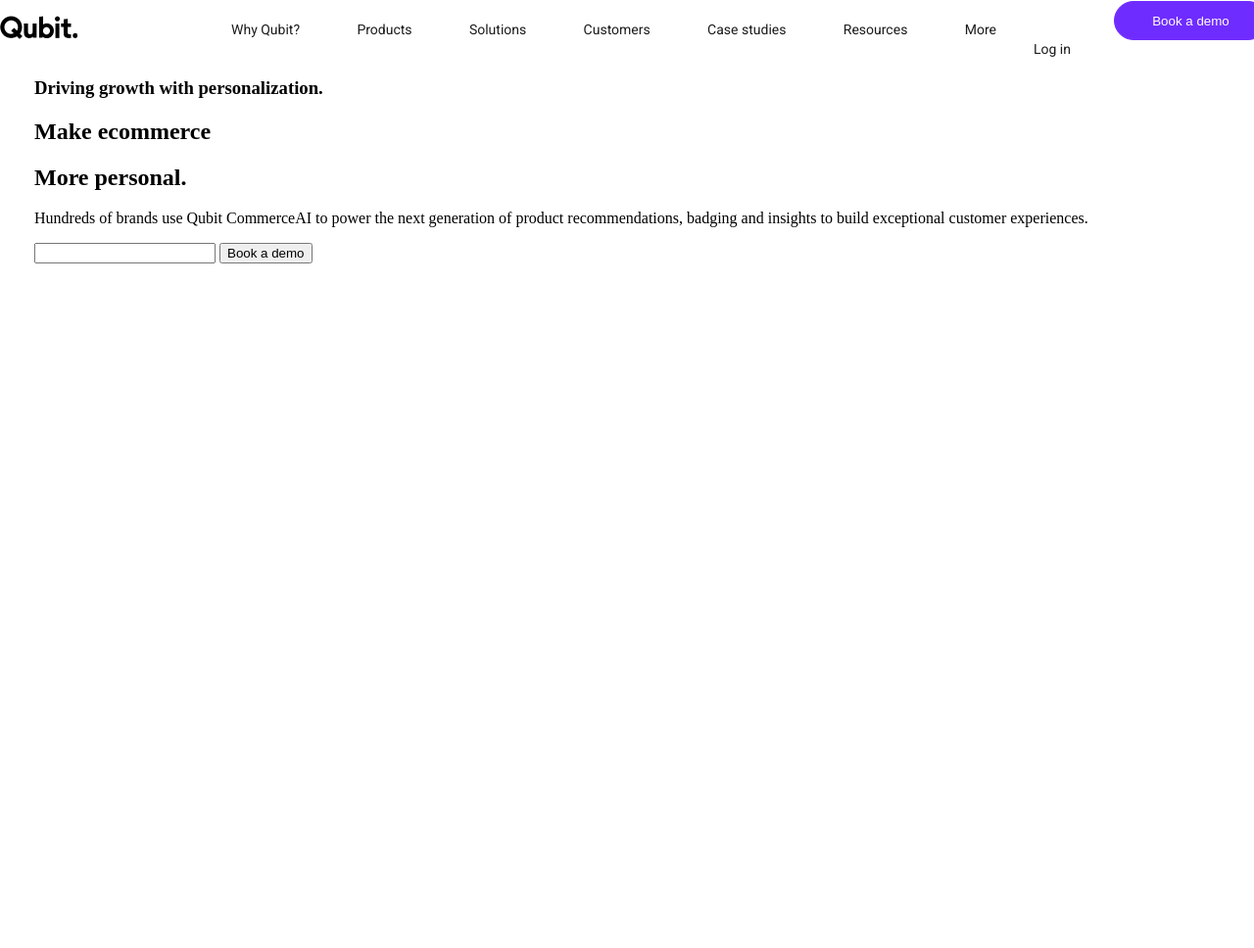
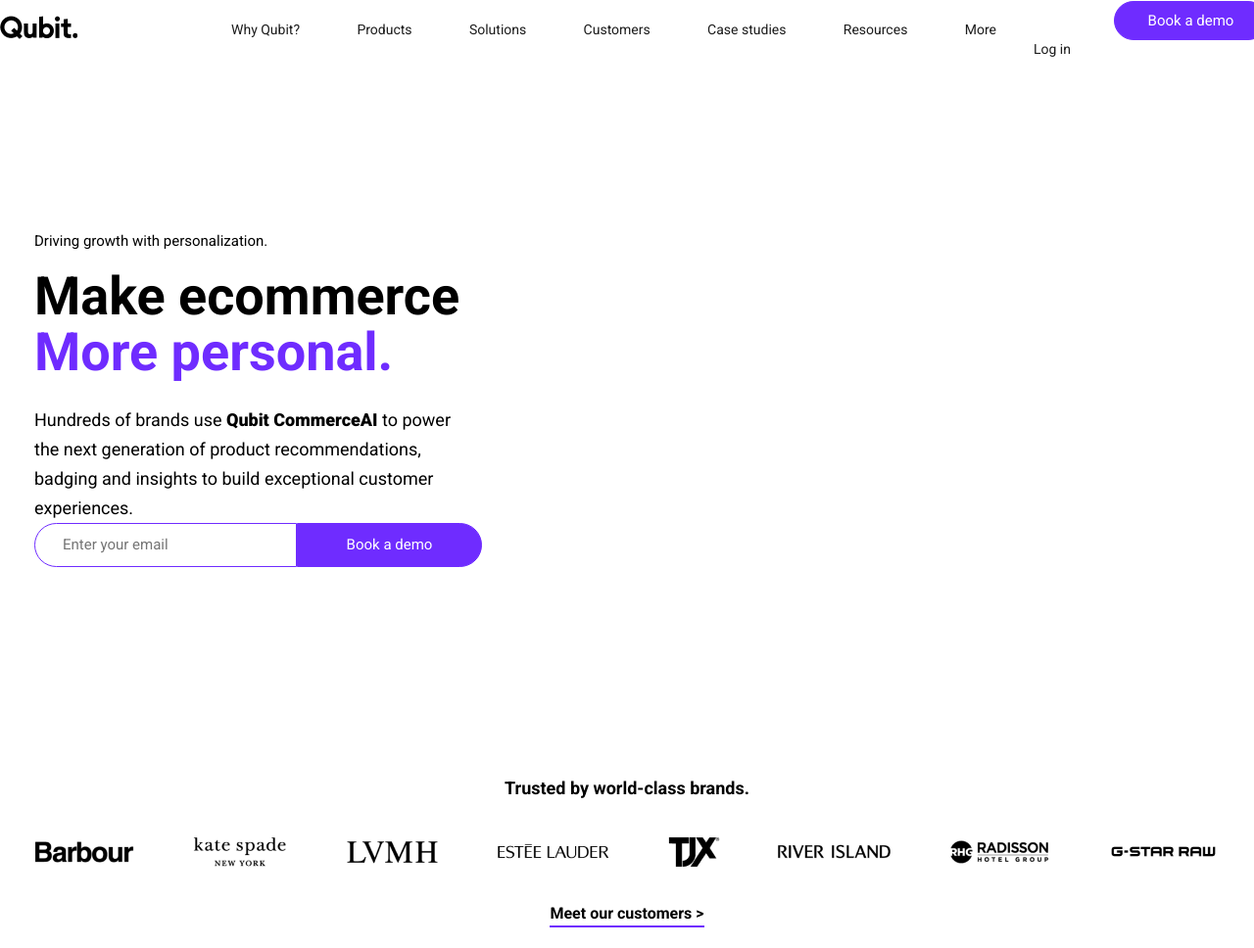
Before and after one commit to HEGGIX/TMS_-coursework, a website built with Parcel: page index.html in a window 1280 px wide. Shown: the whole page at 98% size. Before the commit the page ends 800 px from the top, so only its background shows below. Built offline with nearby package versions, Linux system fonts and the light colour scheme; files whose address does not match are found by name.

Commit message:
feat: finished brands section

```diff
--- a/index.html
+++ b/index.html
@@ -39,13 +39,32 @@
                     <h2 class="ecommerce-title">Make ecommerce</h2>
                     <h2 class="ecommerce-title">More personal.</h2>
                 </div>
-                <p class="ecommerce-text">Hundreds of brands use Qubit CommerceAI  to power the next generation of product recommendations,
-                    badging and insights to build exceptional customer experiences.
-                </p>
+                <div class="ecommerce__text-container">
+                    <p class="ecommerce-text">Hundreds of brands use <span class="ecommerce__bold-text">Qubit CommerceAI</span>
+                        to power the next generation of product recommendations,
+                        badging and insights to build exceptional customer experiences.
+                    </p>
+                </div>
                 <form class="ecommerce-form" action="">
-                    <input class="ecommerce-inp" type="email" name="email">
+                    <input class="ecommerce-inp" type="email" name="email" placeholder="Enter your email">
                     <button class="ecommerce-btn">Book a demo</button>
                 </form>
+            </div>
+        </section>
+        <section class="brands">
+            <div class="brands-wrapper">
+                <h2 class="brands-title">Trusted by world-class brands.</h2>
+                <div class="brands-container">
+                    <img src="/styles/img/barbour.png" alt="#">
+                    <img src="/styles/img/kate-spade.png" alt="#">
+                    <img src="/styles/img/lvmh.png" alt="#">
+                    <img src="/styles/img/lauder.png" alt="#">
+                    <img src="/styles/img/tjx.png" alt="#">
+                    <img src="/styles/img/river-island.png" alt="#">
+                    <img src="/styles/img/radisson.png" alt="#">
+                    <img src="/styles/img/g-star.png" alt="#">
+                </div>
+                <p class="brands-link">Meet our customers ></p>
             </div>
         </section>
     </main>
--- a/styles/style.scss
+++ b/styles/style.scss
@@ -46,7 +46,11 @@
     border-radius: 20px;
     background: #6F2CFF;
     color: #FFFFFF;
-    margin-left: 120px
+    margin-left: 120px;
+    font-family: 'Roboto', sans-serif;
+    font-size: 15px;
+    font-weight: 400;
+    line-height: 21px;
 }
 
 .btn-demo:hover{
@@ -69,6 +73,123 @@
 }
 
 .ecommerce-wrapper{
+    height: 695px;
     max-width: 1210px;
     margin: 0 auto;
+    display: flex;
+    flex-direction: column;
+    justify-content: center;
 }
+
+.ecommerce-subtitle{
+    font-family: 'Roboto', sans-serif;
+    font-size: 15px;
+    font-weight: 400;
+    line-height: 21px;
+    color: #000000;
+    margin-top: 0;
+}
+
+.ecommerce-title{
+    font-family: 'Roboto', sans-serif;
+    font-size: 54px;
+    font-weight: 700;
+    line-height: 61px;
+    margin: 0;
+}
+
+.ecommerce-title:nth-child(2){
+    color: #6F2CFF;
+    line-height: 54px;
+}
+
+.ecommerce__text-container{
+    width: 438px;
+    margin-top: 26.5px;
+    margin-bottom: 0;
+}
+
+.ecommerce-text{
+    font-family: 'Roboto', sans-serif;
+    font-size: 18px;
+    font-weight: 400;
+    line-height: 30px;
+    color: #000000;
+    margin: 0;
+}
+
+.ecommerce__bold-text{
+    font-family: 'Roboto', sans-serif;
+    font-size: 18px;
+    font-weight: 900;
+    line-height: 30px;
+}
+
+.ecommerce-form{
+    display: flex;
+}
+
+.ecommerce-inp{
+    width: 262px;
+    height: 41px;
+    border: 1px solid #6F2CFF;
+    border-radius: 27.5px 0px 0px 27.5px;
+}
+
+.ecommerce-inp::placeholder{
+    padding-left: 26px;
+    font-family: 'Roboto', sans-serif;
+    font-size: 15px;
+    font-weight: 400;
+    line-height: 21px;
+}
+
+.ecommerce-btn{
+    width: 189px;
+    height: 45px;
+    border: 1px solid #6F2CFF;
+    border-radius: 0px 27.5px 27.5px 0px;
+    background-color: #6F2CFF;
+    color: #FFFFFF;
+    font-family: 'Roboto', sans-serif;
+    font-size: 15px;
+    font-weight: 400;
+    line-height: 21px;
+}
+
+.ecommerce-btn:hover{
+    cursor: pointer;
+}
+
+.brands-wrapper{
+    max-width: 1210px;
+    margin: 0 auto;
+    display: flex;
+    flex-direction: column;
+    align-items: center;
+}
+
+.brands-title{
+    font-family: 'Roboto', sans-serif;
+    font-size: 18px;
+    font-weight: 700;
+    line-height: 30px;
+    margin-top: 35px;
+}
+
+.brands-container{
+    width: 1210px;
+    height: 70px;
+    display: flex;
+    align-items: center;
+    justify-content: space-between;
+}
+
+.brands-link{
+    font-family: 'Roboto', sans-serif;
+    font-size: 16px;
+    font-weight: 700;
+    line-height: 24px;
+    border-bottom: 2px solid #6F2CFF;
+    margin-bottom: 21px;
+}
```
Also changed, not shown: dist/barbour.eb78df03.png (added), dist/g-star.f20009cf.png (added), dist/index.html, dist/kate-spade.2dc346a0.png (added), dist/lauder.748063e9.png (added), dist/lvmh.1e396b34.png (added), dist/radisson.d0e3f276.png (added), dist/river-island.346ba8f9.png (added), dist/tjx.20160422.png (added), styles/img/barbour.png (added), styles/img/g-star.png (added), styles/img/kate-spade.png (added), styles/img/lauder.png (added), styles/img/lvmh.png (added), 3 more files, 2 other files.
